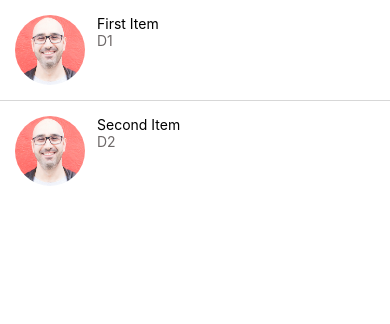
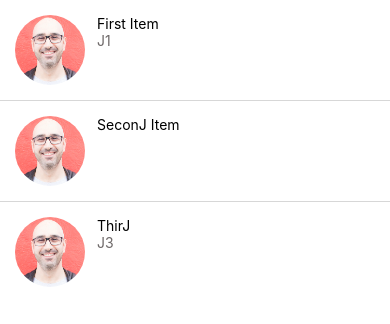
Before and after one commit to JigneshRathore/DoneWithIt, a React Native app: screen / in a window 390 px wide. Shown: the top 324 px of the page. Built offline with nearby package versions, Linux system fonts and the light colour scheme.

Commit message:
delete item and GestureHandlingRoot added for android issue

```diff
--- a/app/components/ListItem.js
+++ b/app/components/ListItem.js
@@ -2,13 +2,21 @@ import { View, TouchableHighlight, StyleSheet, Image } from "react-native";
 import React from "react";
 import AppText from "./AppText";
 import colors from "../config/colors";
-import { Swipeable } from "react-native-gesture-handler";
+import {
+  GestureHandlerRootView,
+  Swipeable,
+} from "react-native-gesture-handler";
 
-export default function ListItem({ title, subTitle, image, onPress, renderRightActions }) {
+export default function ListItem({
+  title,
+  subTitle,
+  image,
+  onPress,
+  renderRightActions,
+}) {
   return (
-    <Swipeable
-      renderRightActions={renderRightActions}
-    >
+    <GestureHandlerRootView>
+      <Swipeable renderRightActions={renderRightActions}>
         <TouchableHighlight underlayColor={colors.light} onPress={onPress}>
           <View style={styles.container}>
             <Image style={styles.image} source={image} />
@@ -19,6 +27,7 @@ export default function ListItem({ title, subTitle, image, onPress, renderRightA
           </View>
         </TouchableHighlight>
       </Swipeable>
+    </GestureHandlerRootView>
   );
 }
 
--- a/app/components/ListItemDeleteAction.js
+++ b/app/components/ListItemDeleteAction.js
@@ -1,20 +1,31 @@
-import { StyleSheet, Text, View } from "react-native";
 import React from "react";
+import { StyleSheet, Text, Touchable, View } from "react-native";
 import { MaterialCommunityIcons } from "@expo/vector-icons";
 import colors from "../config/colors";
+import { TouchableWithoutFeedback } from "react-native-gesture-handler";
 
 const ListItemDeleteAction = ({ onPress }) => {
   return (
-    <View
-      style={{ backgroundColor: "black", width: 70, justifyContent:"center", alignItems: "center" }}
-      onPress={onPress}
-    >
-      {/* <Text>Text</Text> */}
-      <MaterialCommunityIcons name="trash-can" size={35} color={colors.white} />
-    </View>
+    <TouchableWithoutFeedback onPress={onPress}>
+      <View style={styles.deleteButton}>
+        <MaterialCommunityIcons
+          name="trash-can"
+          size={35}
+          color={colors.white}
+        />
+      </View>
+    </TouchableWithoutFeedback>
   );
 };
 
 export default ListItemDeleteAction;
 
-const styles = StyleSheet.create({});
+const styles = StyleSheet.create({
+  deleteButton: {
+    backgroundColor: "black",
+    width: 70,
+    height:"100%",
+    justifyContent: "center",
+    alignItems: "center",
+  },
+});
--- a/app/screens/MessagesScreen.js
+++ b/app/screens/MessagesScreen.js
@@ -1,4 +1,4 @@
-import React from "react";
+import React, { useState } from "react";
 import { FlatList, StyleSheet, StatusBar, Platform } from "react-native";
 import ListItem from "../components/ListItem";
 import ListItemDeleteAction from "../components/ListItemDeleteAction";
@@ -9,34 +9,46 @@ const DATA = [
   {
     id: "bd7acbea-c1b1-46c2-aed5-3ad53abb28ba",
     title: "First Item",
-    description: "D1",
+    description: "J1",
     image: require("../assets/images/mosh.jpg"),
   },
   {
-    id: "3ac68afc-c605-48d3-a4f8-fbd91aa97f63",
-    title: "Second Item",
-    description: "D2",
+    id: "3ac68afc-48J3-a4f8-a4f8-fbJ91aa97f63",
+    title: "SeconJ Item",
+    Jescription: "J2",
+    image: require("../assets/images/mosh.jpg"),
+  },
+  {
+    id: "3ac68afc-c605-c605-48J3-fjygfrt4r97f6",
+    title: "ThirJ",
+    description: "J3",
     image: require("../assets/images/mosh.jpg"),
   },
 ];
 
 export default function MessagesScreen() {
-  const handleDelete = () => {
-    console.log("Dlete Press");
+  const [messasges, setMessages] = useState(DATA);
+
+  const handleDelete = (id) => {
+    let filter = messasges.filter((data) => data.id !== id);
+    setMessages(filter);
   };
+
   const renderItem = ({ item }) => (
     <ListItem
       title={item.title}
       image={item.image}
       subTitle={item.description}
       onPress={() => console.log("item", item)}
-      renderRightActions={() => <ListItemDeleteAction onPress={handleDelete} />}
+      renderRightActions={() => (
+        <ListItemDeleteAction onPress={() => handleDelete(item.id)} />
+      )}
     />
   );
   return (
     <Screen>
       <FlatList
-        data={DATA}
+        data={messasges}
         renderItem={renderItem}
         keyExtractor={(item) => item.id}
         ItemSeparatorComponent={ListItemSeparator}
```
Lines whose indentation alone changed are shown as unchanged.
